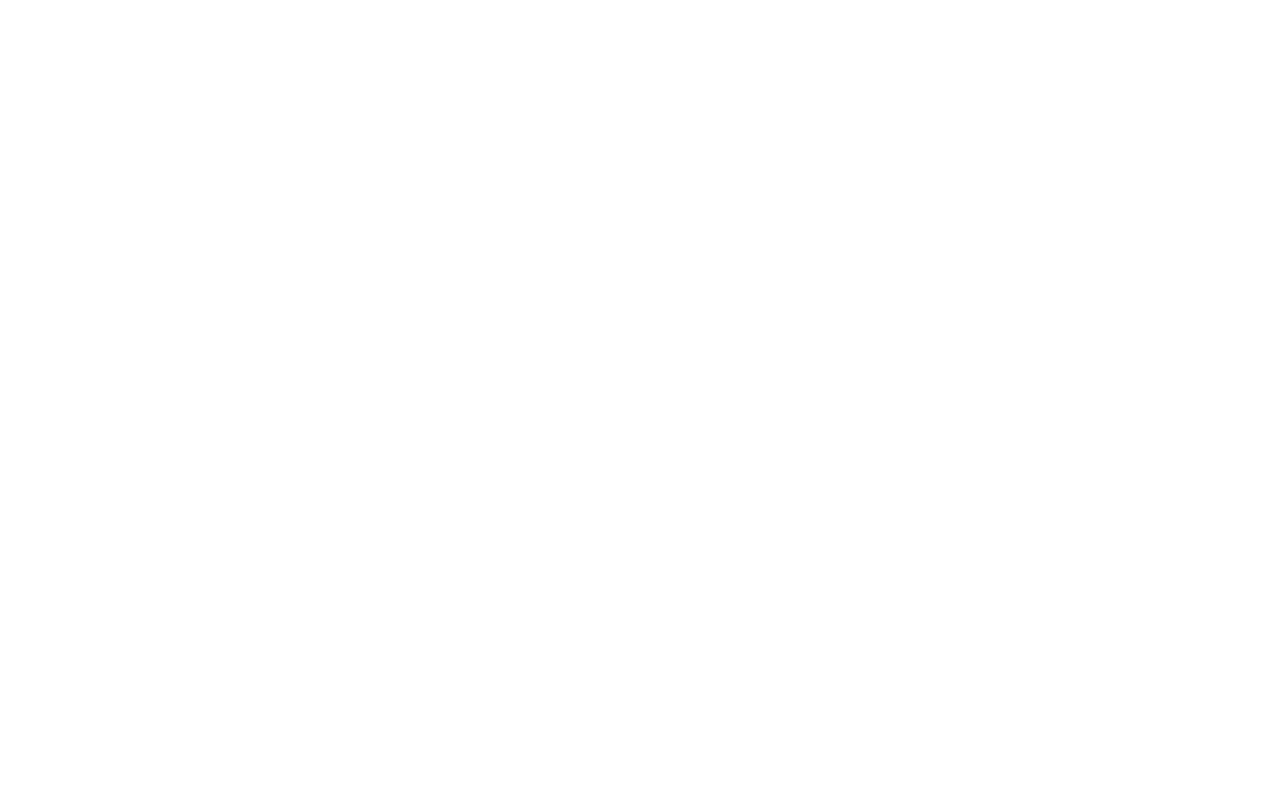
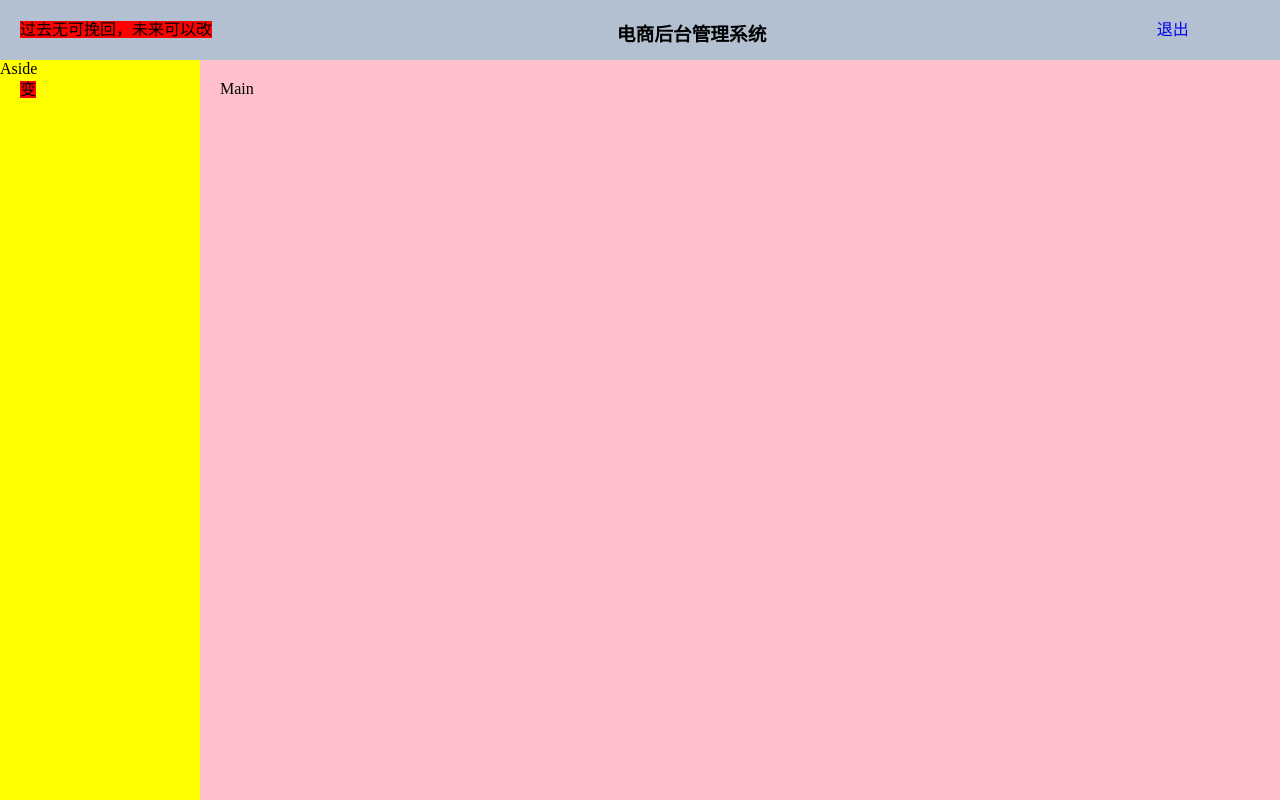
Before and after one commit to Zhuhaoran111/project-web, a Vue app: page /#/ in a window 1280 px wide. Built offline with nearby package versions, Linux system fonts and the light colour scheme; the HTML template or start-up script is replaced by a standard one.

Commit message:
头部样式调整

```diff
--- a/package.json
+++ b/package.json
@@ -11,6 +11,7 @@
     "build": "node build/build.js"
   },
   "dependencies": {
+    "axios": "^0.26.1",
     "element-ui": "^2.15.6",
     "vue": "^2.5.2",
     "vue-router": "^3.0.1"
--- a/src/App.vue
+++ b/src/App.vue
@@ -11,4 +11,7 @@ export default {
 </script>
 
 <style>
+#app {
+  height: 100%;
+}
 </style>
--- /dev/null
+++ b/src/assets/css/reset.css
@@ -0,0 +1,6 @@
+html,
+body {
+    height: 100%;
+    padding: 0;
+    margin: 0;
+}
--- /dev/null
+++ b/src/components/home/home.vue
@@ -0,0 +1,69 @@
+
+<template>
+  <el-container class="container">
+    <el-header class="header">
+      <el-row>
+        <el-col :span="4"
+          ><div class="grid-content bg-purple">
+            <span class="headerspan">过去无可挽回，未来可以改变</span>
+          </div></el-col
+        >
+        <el-col :span="18" class="middle"
+          ><div class="grid-content bg-purple-light">
+            <h3>电商后台管理系统</h3>
+          </div></el-col
+        >
+        <el-col :span="2"
+          ><div class="grid-content bg-purple">
+            <a class="loginout" href="#">退出</a>
+          </div></el-col
+        >
+      </el-row>
+    </el-header>
+    <el-container>
+      <el-aside class="aside" width="200px">Aside</el-aside>
+      <el-main class="main">Main</el-main>
+    </el-container>
+  </el-container>
+</template>
+
+<script>
+export default {};
+</script>
+
+<style>
+.container {
+  height: 100%;
+}
+.header {
+  background-color: #b3c0d1;
+}
+.aside {
+  background-color: yellow;
+}
+.main {
+  background-color: pink;
+  height: 100%;
+}
+
+.grid-content span {
+  height: 30px;
+  width: 30px;
+  background-color: red;
+}
+
+/*头部样式 */
+.headerspan {
+  line-height: 60px;
+  font-size: 16px;
+}
+
+.middle {
+  text-align: center;
+}
+.loginout {
+  /* 去除下划线 */
+  text-decoration: none;
+  line-height: 60px;
+}
+</style>
--- a/src/components/login/login.vue
+++ b/src/components/login/login.vue
@@ -1,10 +1,81 @@
 <template>
-  <div>登陆</div>
+  <div class="login-wrap">
+    <el-form
+      label-position="top"
+      label-width="80px"
+      :model="formdata"
+      class="login-form"
+    >
+      <!--  :model绑定当前表单的数据 -->
+      <!-- :label-position="top"形式是赋值，要在data中引用，不加：则表示字符串。
+     通过设置 label-position 属性可以改变表单域标签的位置，
+     可选值为 top、left，当设为 top 时标签会置于表单域的顶部
+       -->
+      <h2>用户登陆</h2>
+      <el-form-item label="用户名">
+        <el-input v-model="formdata.userName"></el-input>
+      </el-form-item>
+      <el-form-item label="密码">
+        <el-input v-model="formdata.passWord"></el-input>
+      </el-form-item>
+      <el-button @click.prevent="handleLogin()" type="primary" class="login-btn"
+        >登录</el-button
+      >
+    </el-form>
+  </div>
 </template>
 
 <script>
-export default {};
+export default {
+  data() {
+    return {
+      formdata: {
+        userName: "",
+        passWord: "",
+      },
+    };
+  },
+  methods: {
+    //登陆请求
+    handleLogin() {
+      //下面就是简单的路由跳转，现在数据库没有建立。
+      this.$router.push({ name: "home" });
+      this.$http.post("login", this.formdata).then((res) => {
+        const {
+          data,
+          meta: { msg, status },
+        } = res.data;
+
+        if (status === 200) {
+          this.$router.push({ name: "home" });
+          // this.$message.success(msg);
+        } else {
+          // this.$message.warning(msg);
+        }
+      });
+    },
+  },
+};
 </script>
-
 <style>
+/* 整个大盒子的样式 */
+.login-wrap {
+  height: 100%;
+  background-color: #324152;
+  /*以下适用弹性盒模型进行居中垂直对齐 */
+  display: flex;
+  justify-content: center; /* 居中对齐 */
+  align-items: center; /* 垂直对齐 */
+}
+/* 大盒子里面的登陆表单样式 */
+.login-wrap .login-form {
+  width: 400px;
+  background-color: #fff;
+  border-radius: 5px;
+  padding: 10px 30px 30px 30px;
+}
+/* 设置按钮的宽度占100% */
+.login-wrap .login-btn {
+  width: 100%;
+}
 </style>
--- /dev/null
+++ b/src/plugins/http.js
@@ -0,0 +1,15 @@
+//插件模块
+
+import axios from 'axios'
+const MyHttpServer = {}
+
+
+MyHttpServer.install = (Vue) => {
+
+    //基准url,这里有axios所以这里引入
+    axios.defaults.baseURL = 'http://localhost:8888/api/private/v1/'
+    // 添加实例方法
+    Vue.prototype.$http = axios
+}
+
+export default MyHttpServer
--- a/src/router/index.js
+++ b/src/router/index.js
@@ -1,7 +1,9 @@
 import Vue from 'vue'
 import Router from 'vue-router'
 // import Login from '../components/login/login.vue'
+//配置路由,每写一个组组件只要是跳转都要配置如意欧
 import Login from '@/components/login/login.vue'
+import Home from '@/components/home/home.vue'
 
 Vue.use(Router)
 
@@ -11,6 +13,10 @@ export default new Router({
         path: '/login',
         component: Login,
 
-
+    },
+    {
+        name: 'home',
+        path: '/',
+        component: Home,
     }]
 })
```
Also changed, not shown: src/main.js (+18 -0 lines), src/assets/logo1.png (added), 1 other file (tests, documents, lock files or other folders).
